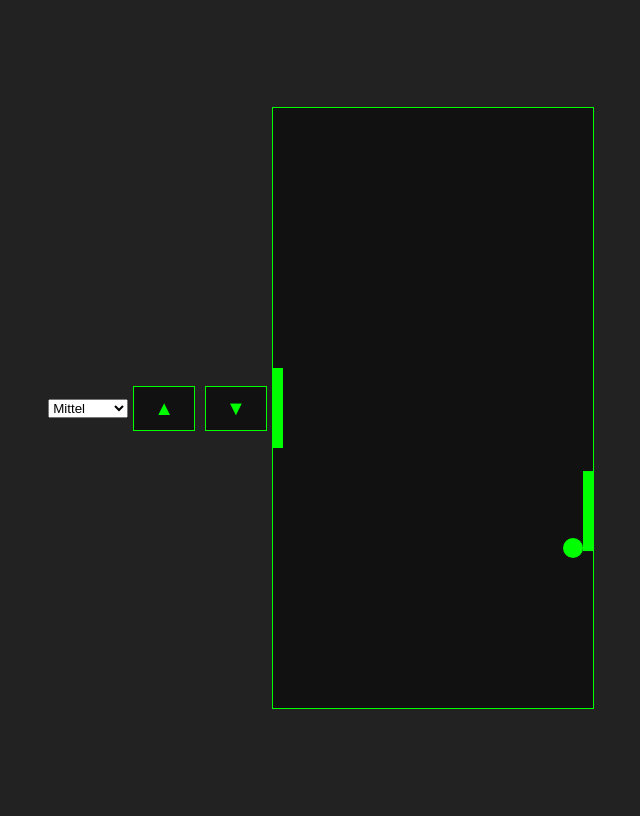
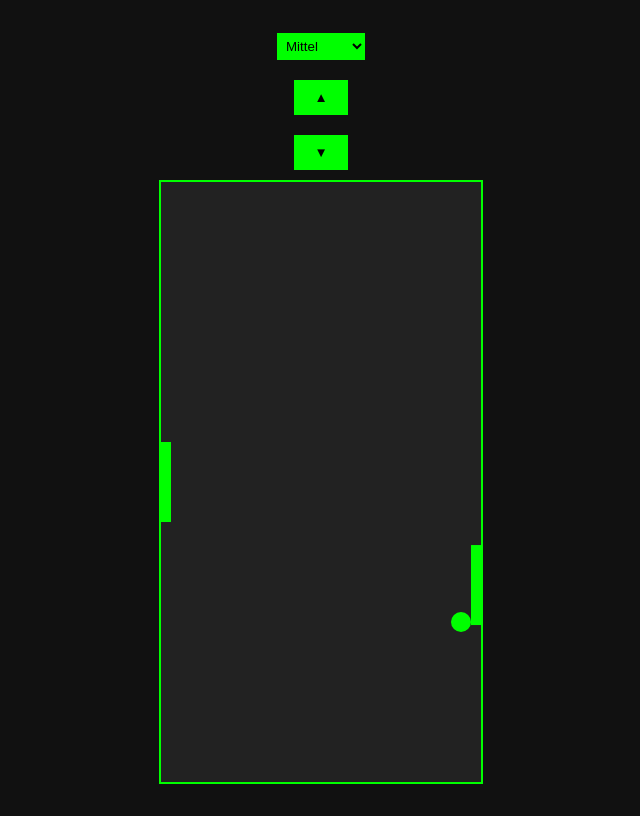
Before and after one commit to TobiBoernsen/pong-spiel, a plain HTML site: page index.html in a window 1280 px wide. Shown: the whole page, without its empty margins (319-959 px from the left). Drawn offline with Linux system fonts and the light colour scheme.

Commit message:
Update styles.css

```diff
--- a/styles.css
+++ b/styles.css
@@ -1,32 +1,29 @@
-/* Grundlegender Stil für den Hintergrund und die Ausrichtung */
 body {
     display: flex;
+    flex-direction: column;
+    align-items: center;
     justify-content: center;
-    align-items: center;
     height: 100vh;
-    background-color: #222;
-    font-family: 'Arial', sans-serif;
+    background-color: #111;
     color: #0f0;
 }
 
-/* Stil für das Canvas-Element */
 canvas {
-    border: 1px solid #0f0;
-    background-color: #111;
+    border: 2px solid #0f0;
+    background-color: #222;
 }
 
-/* Stil für die Schaltflächen */
 button {
+    margin: 10px;
     padding: 10px 20px;
-    font-size: 20px;
-    background-color: #111;
-    border: 1px solid #0f0;
-    color: #0f0;
+    background-color: #0f0;
+    border: none;
     cursor: pointer;
-    margin: 5px;
-    outline: none;
 }
 
-button:active {
-    background-color: #333;
+select {
+    margin-bottom: 10px;
+    padding: 5px;
+    background-color: #0f0;
+    border: none;
 }
```
